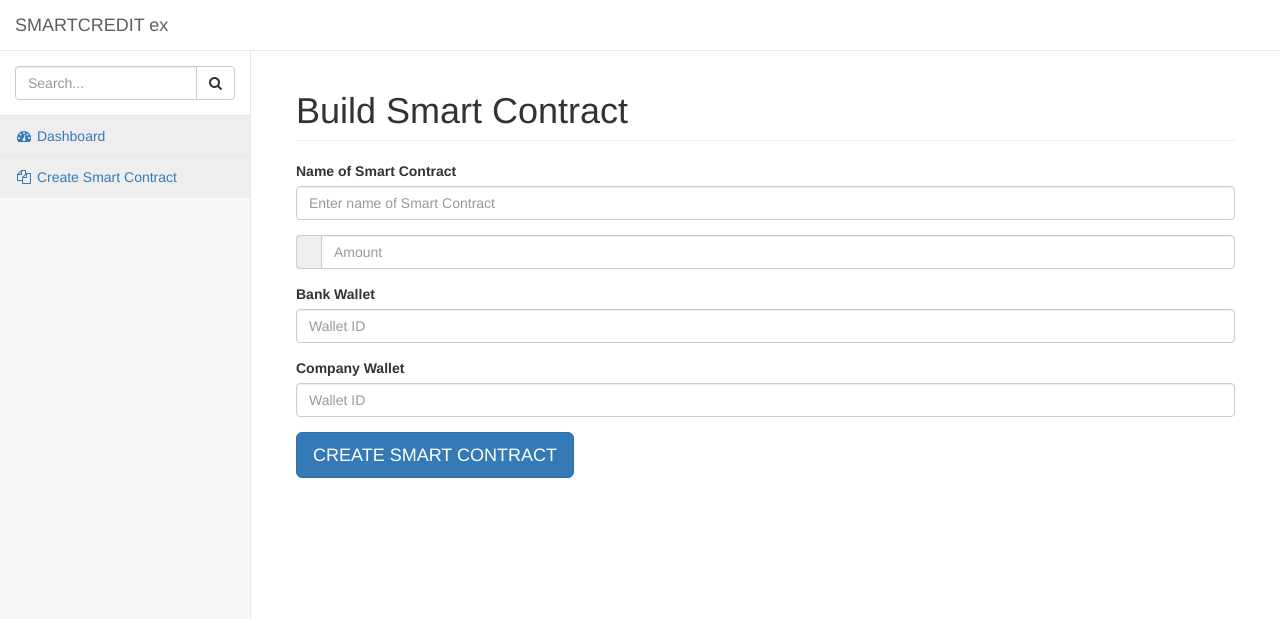
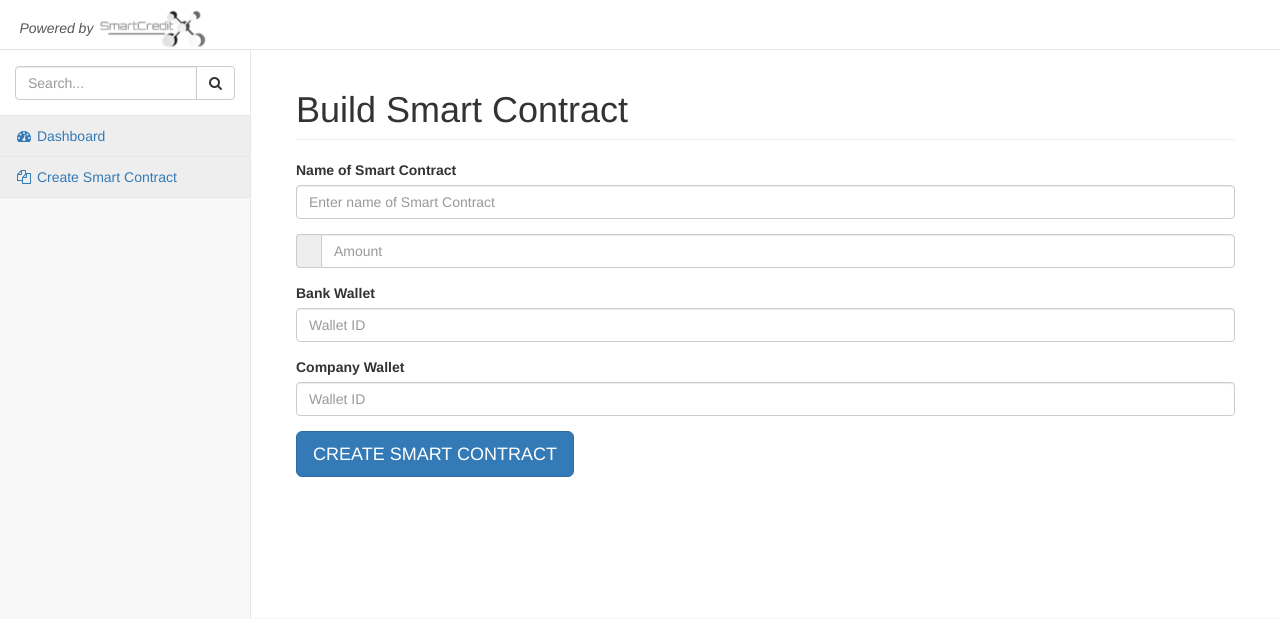
Before and after one commit to smartcreditex/smartcredit_server, a website: page pages/smart_contract.html in a window 1280 px wide. Drawn offline with Linux system fonts and the light colour scheme.

Commit message:
Add files via upload

```diff
--- a/pages/smart_contract.html
+++ b/pages/smart_contract.html
@@ -9,7 +9,7 @@
     <meta name="description" content="">
     <meta name="author" content="">
 
-    <title>SMARTCREDIT ex</title>
+    <title>SmartCredit X</title>
 
     <!-- Bootstrap Core CSS -->
     <link href="../vendor/bootstrap/css/bootstrap.min.css" rel="stylesheet">
@@ -45,7 +45,9 @@
                     <span class="icon-bar"></span>
                     <span class="icon-bar"></span>
                 </button>
-                <a class="navbar-brand" href="index.html">SMARTCREDIT ex</a>
+                <div style="padding:4% 0 0 0; color:#555;">
+                    <i>&nbsp;&nbsp;&nbsp;&nbsp;&nbsp;Powered by</i><img src="../logo.png" alt="SmartCredit X" title="SmartCredit X">
+                </div>
             </div>
             <!-- /.navbar-header -->
 
```
